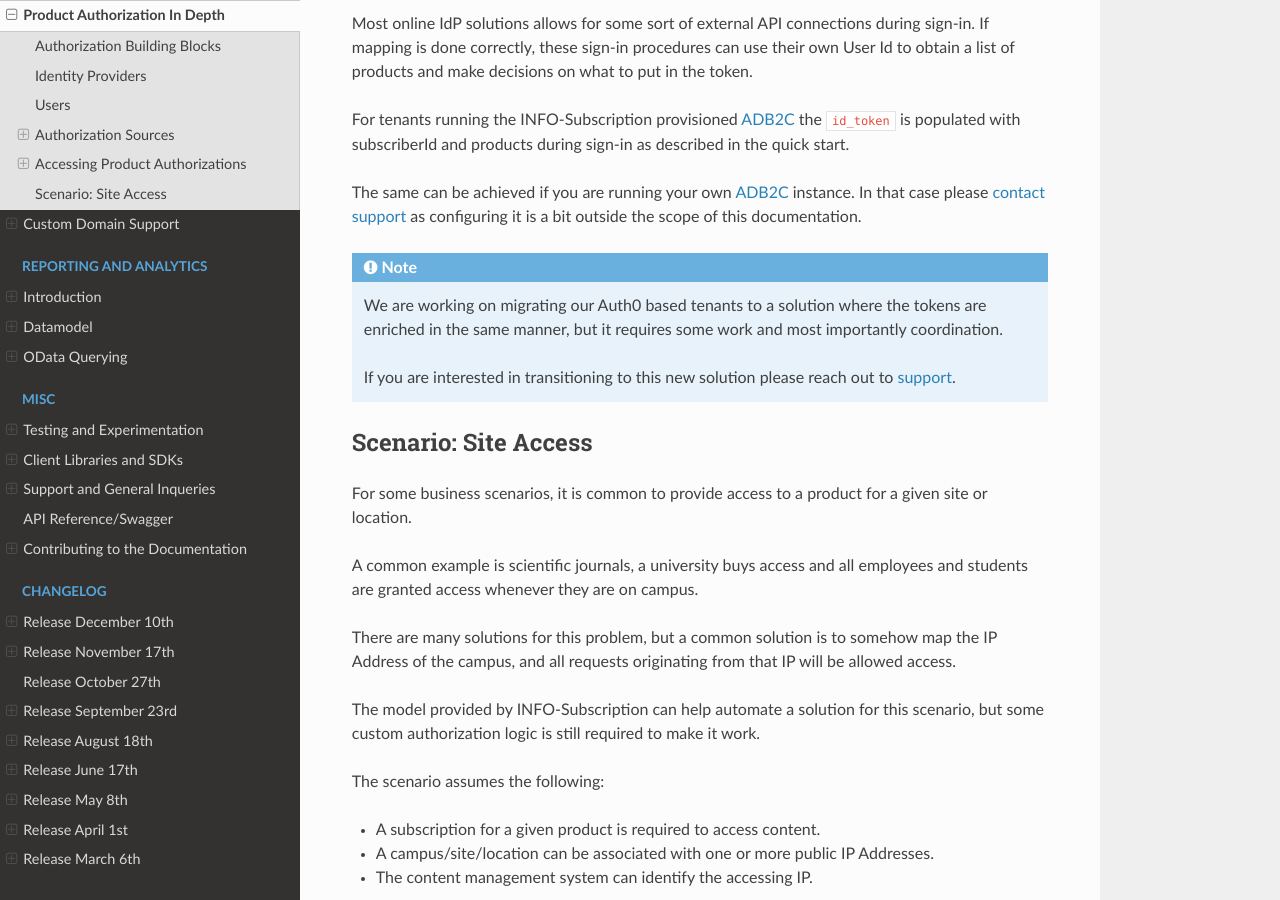
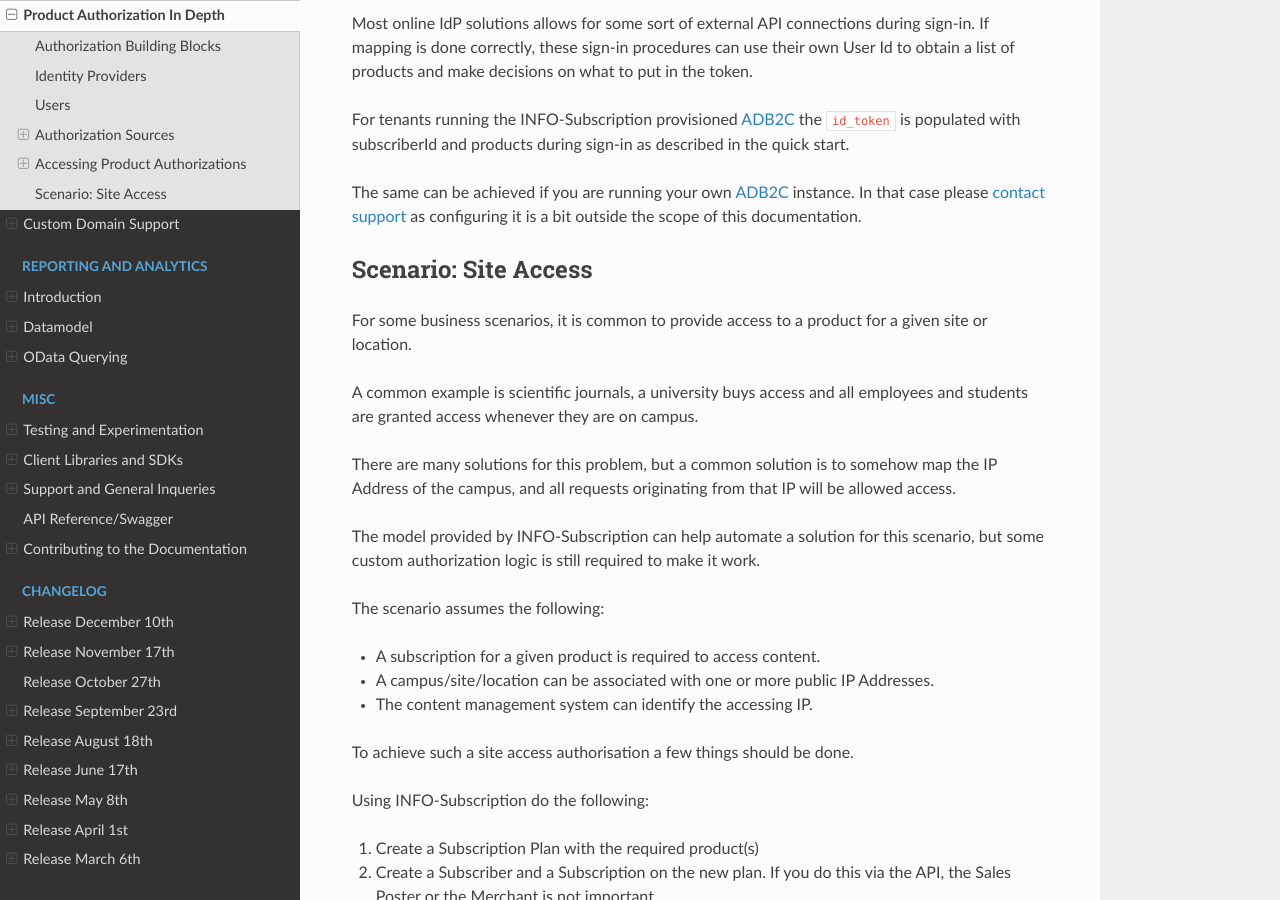
Before and after one commit to infosoftas/info-subscription-doc, a Sphinx documentation site: the page built from source/managed-experience/authentication-authorization/user-management-authentication.rst, in a window 1280 px wide and 900 px high, scrolled down 4309 px. Built offline with Sphinx 7.4.7 and the Read the Docs theme 3.1.0, drawn with Linux system fonts in a browser that asks for light colours; formulas are drawn with MathJax 3.

Commit message:
Remove obsolete Auth0 migration note from token enrichment docs (#127)
* Remove Auth0 tenant migration note from token enrichment docs

Co-authored-by: esbenbach <1378302+esbenbach@users.noreply.github.com>

---------

Co-authored-by: copilot-swe-agent[bot] <198982749+Copilot@users.noreply.github.com>
Co-authored-by: esbenbach <1378302+esbenbach@users.noreply.github.com>

```diff
--- a/source/managed-experience/authentication-authorization/user-management-authentication.rst
+++ b/source/managed-experience/authentication-authorization/user-management-authentication.rst
@@ -146,11 +146,5 @@ For tenants running the |projectName| provisioned |ADB2C| the ``id_token`` is po
 
 The same can be achieved if you are running your own |ADB2C| instance. In that case please :ref:`contact support <reporting-bugs>` as configuring it is a bit outside the scope of this documentation.
 
-.. note::
-
-    We are working on migrating our Auth0 based tenants to a solution where the tokens are enriched in the same manner, but it requires some work and most importantly coordination.
-
-    If you are interested in transitioning to this new solution please reach out to :ref:`support <reporting-bugs>`.
-
 
 .. include:: site-access.inc
```
